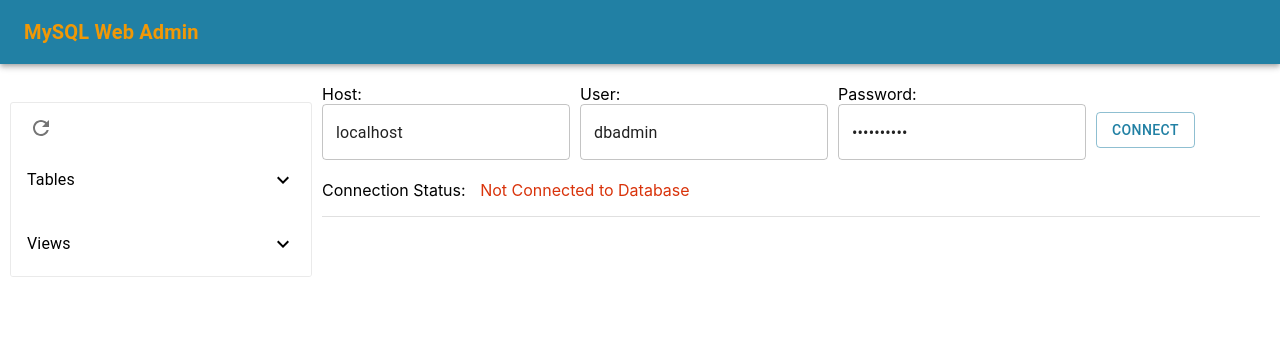
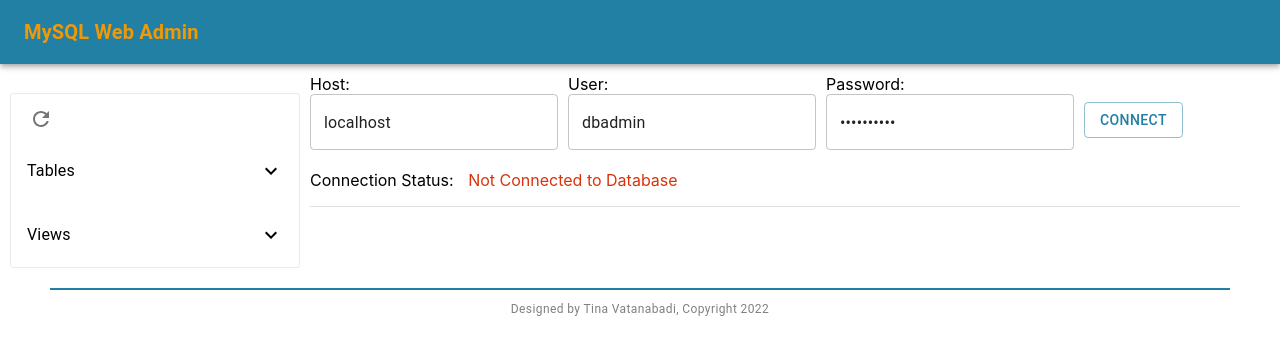
Before and after one commit to Tiinzzy/mysql-browser, a React (Create React App) app: page / in a window 1280 px wide. Shown: the top 354 px of the page. Built offline with nearby package versions, Linux system fonts and the light colour scheme.

Commit message:
changed styling and added footer

```diff
--- a/src/front-end/MainPage.js
+++ b/src/front-end/MainPage.js
@@ -7,6 +7,7 @@
 import ConnectionInfo from './ConnectionInfo';
 import QueryWindow from './QueryWindow';
 import GetSqlTables from './GetSqlTables';
+import Footer from './Footer';
 
 import { SIZES, rightBoxStyle } from './functions';
 
@@ -15,14 +16,15 @@
     border: 'solid 1px #eaeaea',
     borderRadius: 3,
     flexDirection: 'column',
-    marginTop: 28,
+    marginTop: 19,
     width: SIZES.leftBoxWidth,
-    maxHeight: 865
+    maxHeight: 865,
+    marginRight: 10
 }
 
 export default function MainPage() {
     const [queryOk, setQueryOk] = useState(false);
-    const [width, setWidth] = useState(window.innerWidth - 20);
+    const [width, setWidth] = useState(SIZES.getRightBoxWidth() + SIZES.leftBoxWidth);
 
     window.addEventListener("resize", handleScreenResize);
 
@@ -35,16 +37,18 @@
     }
 
     return (
-        <Box style={rightBoxStyle(width)}>
+        <>
+            <Box style={rightBoxStyle(width)} sx={{mt:10}}>
                 <Box style={leftBoxStyle}>
                     <GetSqlTables />
                 </Box>
-            <Box flexGrow={1} style={{ margin: 10 }}>
+                <Box flexGrow={1} style={{ margin: 0 }}>
                     <ConnectionInfo callSetQueryOk={callSetQueryOk} width={SIZES.getRightBoxWidth()} />
                     <Divider sx={{ mt: 2, mb: 2 }} />
                     {queryOk && <QueryWindow />}
                 </Box>
             </Box>
-
+            <Footer/>
+        </>
     );
 }
```
Lines whose indentation alone changed are shown as unchanged.
